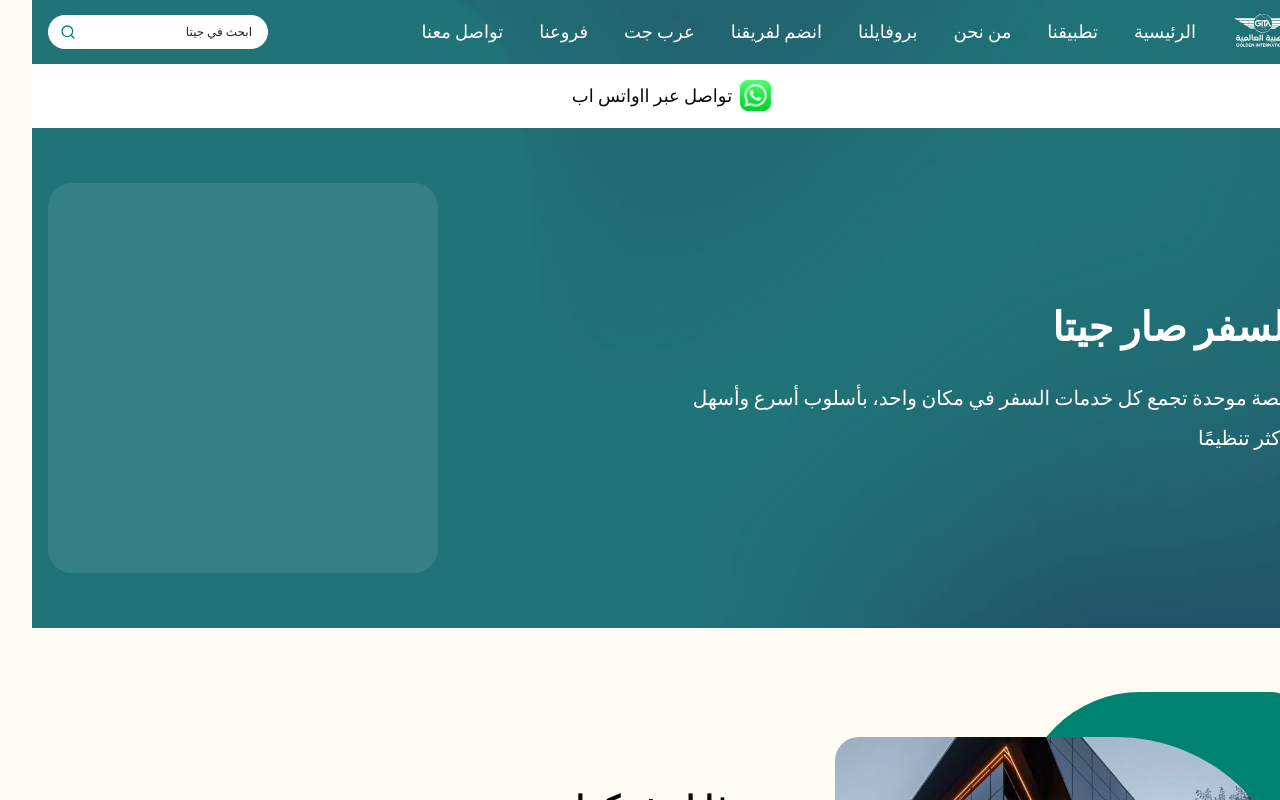
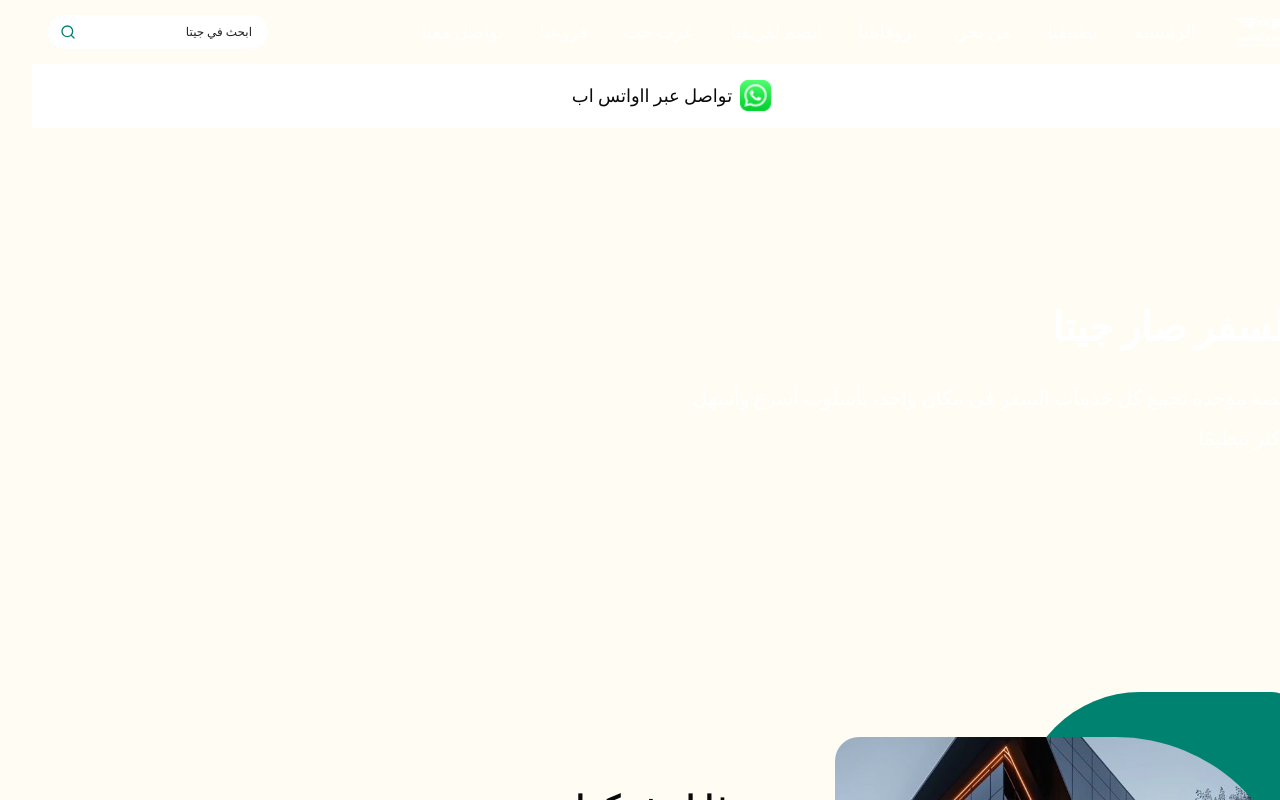
Before and after one commit to Mohammed-Shaaban-Ali/gita, a Next.js app: page / in a window 1280 px wide. Shown: the top 800 px of the page. Built offline with nearby package versions, Linux system fonts and the light colour scheme.

Commit message:
Refactor HeroContent and HeroSection components by updating text for clarity and commenting out unused motion and image elements, enhancing code readability and maintainability.

```diff
--- a/components/pages/home/HeroSection/HeroContent.tsx
+++ b/components/pages/home/HeroSection/HeroContent.tsx
@@ -20,18 +20,18 @@ export default function HeroContent() {
           transition={{ duration: 0.6, delay: 0.2, ease: "easeOut" }}
           className="text-20 font-medium leading-loose"
         >
-          منصة موحدة تجمع كل خدمات السفر في مكان واحد، بأسلوب أسرع وأسهل
-          وأكثر تنظيمًا
+          منصة موحدة تجمع كل خدمات السفر في مكان واحد، بأسلوب أسرع وأسهل وأكثر
+          تنظيمًا
         </motion.h2>
       </div>
 
       {/* image */}
-      <motion.div
+      {/* <motion.div
         initial={{ opacity: 0, y: 20 }}
         animate={{ opacity: 1, y: 0 }}
         transition={{ duration: 0.6, delay: 0.3, ease: "easeOut" }}
         className="w-full  sm:max-w-[350px] md:min-w-[390px] h-[300px] sm:h-[350px] md:min-h-[390px] max-h-[390px] max-w-[390px]  bg-green-light/10 rounded-2xl md:rounded-3xl"
-      ></motion.div>
+      ></motion.div> */}
     </section>
   );
 }
--- a/components/pages/home/HeroSection/index.tsx
+++ b/components/pages/home/HeroSection/index.tsx
@@ -9,7 +9,7 @@ type Props = {};
 function HeroSection({}: Props) {
   return (
     <section id="home" className="relative ">
-      <Image
+      {/* <Image
         src={heroImage}
         alt="heroImage"
         fill
@@ -17,7 +17,7 @@ function HeroSection({}: Props) {
         quality={85}
         sizes="100vw"
         className="object-cover z-[-1]"
-      />
+      /> */}
       <section className="">
         {/* navbar */}
         <Navbar />
```
